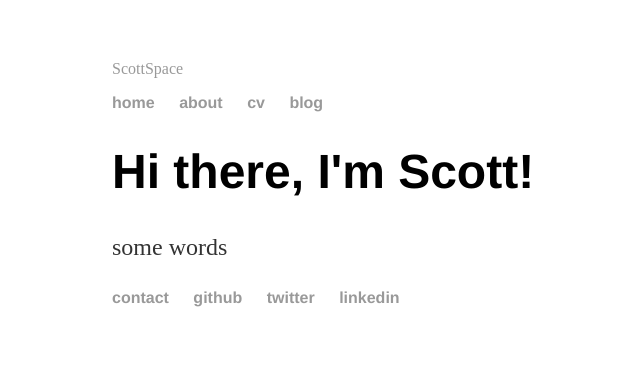
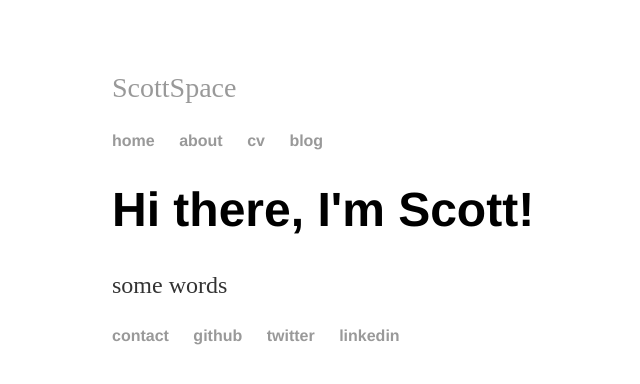
Before and after one commit to sjdenholm/sjdenholm.github.io, a Jekyll site: the page built from index.html, in a window 1280 px wide. Shown: the top 384 px of the page, without its empty margins (80-720 px from the left). Built offline with Jekyll 4.4.1, drawn with Linux system fonts in a browser that asks for light colours.

Commit message:
Update header.html

```diff
--- a/_includes/header.html
+++ b/_includes/header.html
@@ -1,8 +1,9 @@
 <header>
 
   <div class="wrapper">
-
-    <a href="{{ site.baseurl }}/">ScottSpace</a>
+    <name>
+      <a href="{{ site.baseurl }}/">ScottSpace</a>
+    </name>
 
     <nav>
 
```
